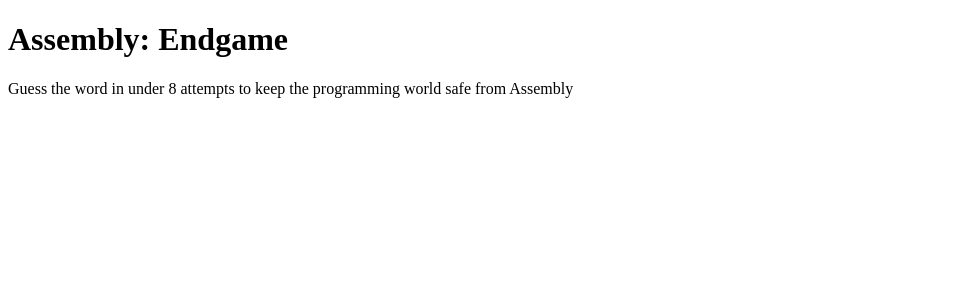
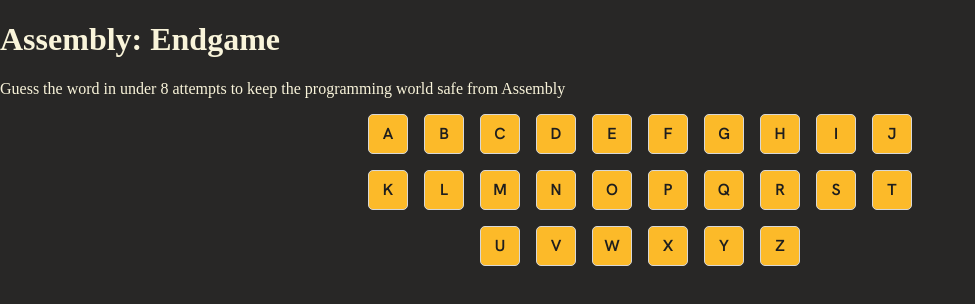
Before and after one commit to markghsu/scrimba-hangman, a React (Vite) app: page / in a window 1280 px wide. Shown: the top 304 px of the page, without its empty margins (0-975 px from the left). Built offline with nearby package versions, Linux system fonts and the light colour scheme.

Commit message:
Add Letter components with basic styling

```diff
--- a/index.html
+++ b/index.html
@@ -2,8 +2,10 @@
 <html lang="en">
   <head>
     <meta charset="UTF-8" />
-    <link rel="icon" type="image/svg+xml" href="/vite.svg" />
     <meta name="viewport" content="width=device-width, initial-scale=1.0" />
+    <link rel="preconnect" href="https://fonts.googleapis.com">
+    <link rel="preconnect" href="https://fonts.gstatic.com" crossorigin>
+    <link href="https://fonts.googleapis.com/css2?family=Caveat:wght@400..700&family=Hanken+Grotesk:ital,wght@0,100..900;1,100..900&display=swap" rel="stylesheet">
     <title>Scrimba Hangman</title>
   </head>
   <body>
--- a/package.json
+++ b/package.json
@@ -10,6 +10,7 @@
     "preview": "vite preview"
   },
   "dependencies": {
+    "@csstools/normalize.css": "^12.1.1",
     "react": "^18.3.1",
     "react-dom": "^18.3.1"
   },
--- a/src/Hangman.css
+++ b/src/Hangman.css
@@ -0,0 +1,13 @@
+body {
+    background: #282726;
+    color: #F9F4DA;
+}
+
+.grid {
+    margin: 0 auto;
+    max-width: 34rem;
+    display: flex;
+    flex-wrap: wrap;
+    justify-content: center;
+    gap: 1rem;
+}
--- a/src/Hangman.jsx
+++ b/src/Hangman.jsx
@@ -1,6 +1,24 @@
 import './Hangman.css'
+import Letter from "./components/Letter"
+import {useState} from "react"
+
+function generateAlphabet() {
+  return Array.from({ length: 26 }, (el, i) => ({
+      value: String.fromCharCode(65 + i),
+      used: false,
+      correct: false
+  }))
+}
 
 export default function Hangman() {
+  const [letters, setLetters] = useState(generateAlphabet)
+
+  function pressLetter(l) {
+    setLetters((prev) => prev.map((ele) => ({
+      ...ele,
+      used: ele.value === l? true : ele.used
+    })))
+  }
   const message = ""
   return (
     <>
@@ -10,7 +28,9 @@ export default function Hangman() {
         <div className="messageHolder" aria-live="polite">{ message && <Message /> }</div>
         <div className="blocks"></div>
         <div className="word"></div>
-        <div className="grid"></div>
+        <div className="grid">
+          {letters.map((ele) => (<Letter key={ele.value} {...ele} handleClick={() => pressLetter(ele.value)} />))}
+        </div>
       </main>
     </>
   )
--- /dev/null
+++ b/src/components/Letter.css
@@ -0,0 +1,25 @@
+.letter {
+    width: 2.5em;
+    height: 2.5em;
+    border: 1px #D7D7D7 solid;
+    border-radius: 5px;
+    background: #FCBA29;
+    color: #1E1E1E;
+    font-family: "Hanken Grotesk", sans-serif;
+    font-size: 1rem;
+    font-weight: 600;
+    cursor: pointer;
+    transition: transform 0.1s ease-in-out;
+}
+
+.letter:active {
+    transform: translateY(2px);
+}
+
+.letter.wrong {
+    background: #EC5D49;
+}
+
+.letter.right {
+    background: #10A95B;
+}
--- /dev/null
+++ b/src/components/Letter.jsx
@@ -0,0 +1,8 @@
+import "./Letter.css"
+
+export default function Letter(props) {
+    const { value, usage } = props
+    return (
+        <button className="letter">{value}</button>
+    )
+}
--- a/src/main.jsx
+++ b/src/main.jsx
@@ -1,6 +1,7 @@
 import { StrictMode } from 'react'
 import { createRoot } from 'react-dom/client'
 import Hangman from './Hangman.jsx'
+import '@csstools/normalize.css'
 
 createRoot(document.getElementById('root')).render(
   <StrictMode>
```
